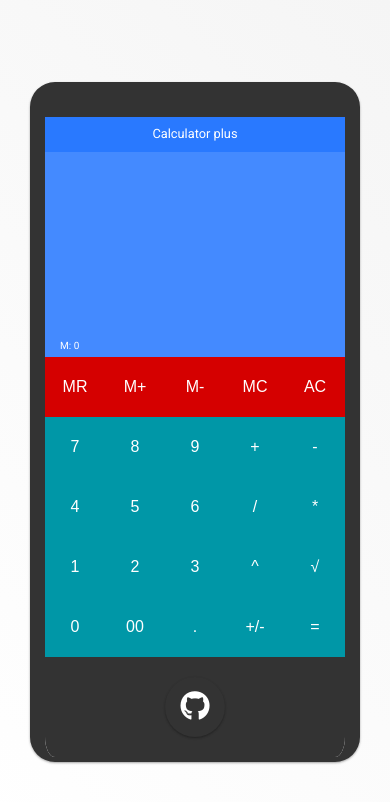
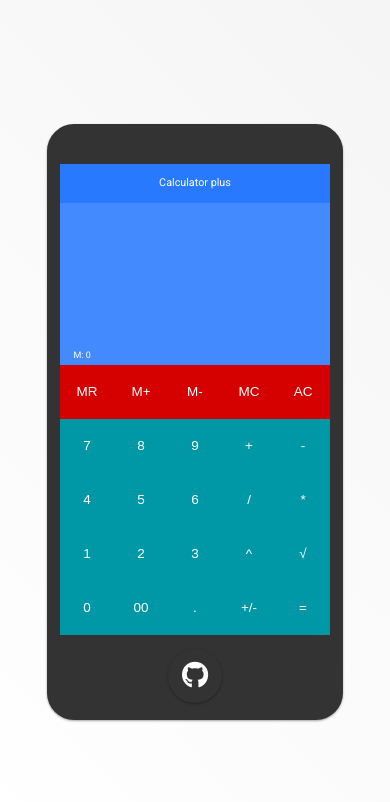
Before and after one commit to stevenbraham/javascript-calculator, a plain HTML site: page index.html in a window 390 px wide. Drawn offline with nearby package versions, Linux system fonts and the light colour scheme.

Commit message:
more responsive

```diff
--- a/calculator.js
+++ b/calculator.js
@@ -7,6 +7,8 @@
 
 'use strict';
 
+
+//logic that has to be executed on page load
 $(() => {
     //only init objects after jquery if fully available
     let displayEngine = new Display();
--- a/style.css
+++ b/style.css
@@ -1,3 +1,6 @@
+html {
+    font-size: 1.6vh;
+}
 
 body {
     display: flex;
@@ -10,14 +13,13 @@ body {
 }
 
 #calculator {
-    background: #ffffff;
+    background: #333;
     box-shadow: 0 1px 3px rgba(0, 0, 0, 0.12), 0 1px 2px rgba(0, 0, 0, 0.24);
-    width: 300px;
-    border-radius: 25px;
+    border-radius: 2rem;
+    width: 20rem;
     overflow: hidden;
     border: solid #333;
-    min-height: 500px;
-    border-width: 35px 15px 5px;
+    border-width: 3rem 1rem 0.3rem;
 }
 
 #display {
@@ -29,33 +31,33 @@ body {
 
 #statusBar {
     display: block;
-    padding: 10px;
+    padding: 1rem;
 }
 
 #mainNumber {
     color: #ffffff;
     text-align: right;
-    padding: 15px;
+    padding: 1rem;
     margin: 0;
     background: #448aff;
     min-height: 1em;
     word-wrap: break-word;
-    height: 175px;
+    height: 10rem;
 }
 
 #memoryNumber, #currentOperation, #previousNumber {
-    font-size: 10px;
+    font-size: 0.666666667rem;
     position: absolute;
-    bottom: 5px;
+    bottom: 0.3333333333rem;
     padding: 0;
 }
 
 #memoryNumber {
-    left: 15px;
+    left: 1rem;
 }
 
 #currentOperation {
-    right: 15px;
+    right: 1rem;
 }
 
 #previousNumber {
@@ -77,7 +79,7 @@ body {
 .button-row button {
     color: #fff;
     width: 20%;
-    height: 60px;
+    height: 4rem;
     border: none;
     background: #0097a7;
     cursor: pointer;
@@ -105,7 +107,7 @@ footer {
     display: flex;
     align-items: center;
     justify-content: center;
-    min-height: 100px;
+    min-height: 6rem;
 }
 
 footer .btn-github {
@@ -116,7 +118,7 @@ footer .btn-github {
     border-radius: 100%;
     text-align: center;
     background-size: cover;
-    font-size: 30px;
+    font-size: 2rem;
     line-height: 2em;
     color: #ffffff;
 
```
